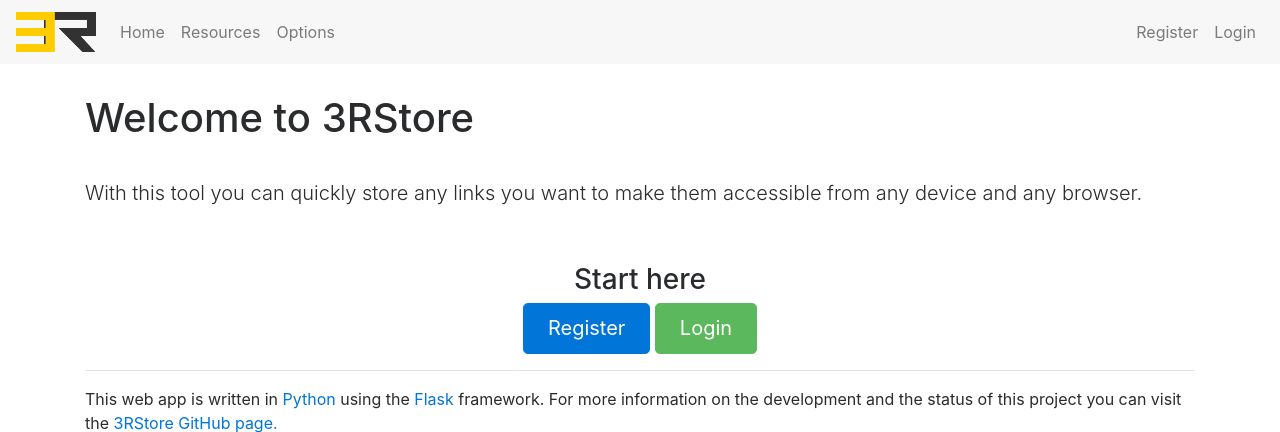
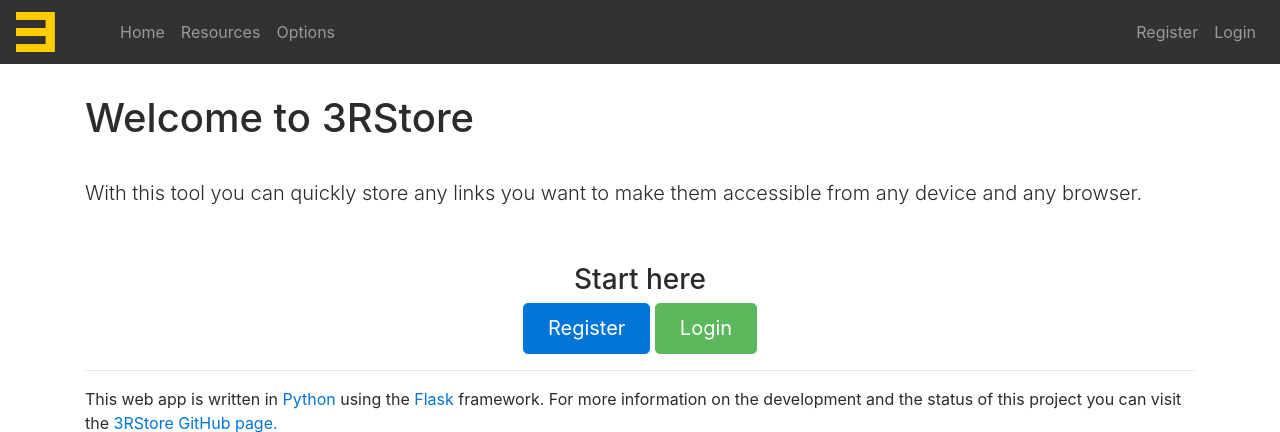
Before and after one commit to TsimpDim/3RStore, a Flask app: page / in a window 1280 px wide. Shown: the top 432 px of the page. Run offline with Flask 2, Linux system fonts and the light colour scheme; parts of the project's set-up code (start-up, migrations or seed data) failed here and were passed over; some libraries are stand-ins or nearby versions.

Commit message:
Base color change

```diff
--- a/_3RStore/templates/includes/_navbar.html
+++ b/_3RStore/templates/includes/_navbar.html
@@ -1,4 +1,4 @@
-<nav class="navbar navbar-toggleable-md navbar-light bg-faded" style="margin-bottom:2em">
+<nav class="navbar navbar-inverse navbar-toggleable" style="margin-bottom:2em;background-color:#323232">
 
   <button class="navbar-toggler navbar-toggler-right" type="button" data-toggle="collapse" data-target="#navbarNav" aria-controls="navbarNav" aria-expanded="false" aria-label="Toggle navigation">
     <span class="navbar-toggler-icon"></span>
```
